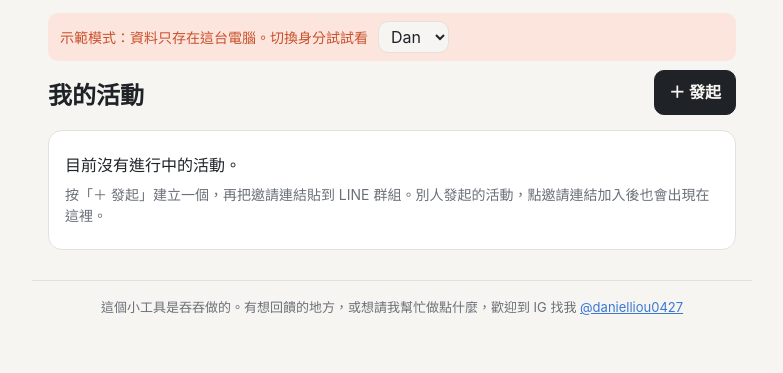
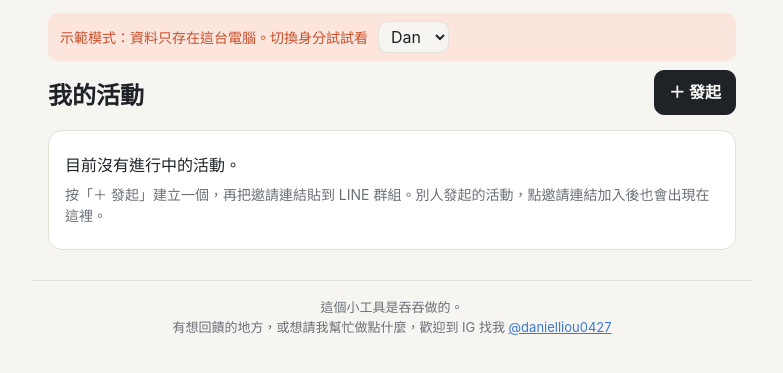
Before and after one commit to dandanielbro/meet-scheduler, a website: page index.html in a window 1280 px wide. Shown: the part 47-420 px from the top of the page, without its empty margins (248-1031 px from the left). Drawn offline with Linux system fonts and the light colour scheme.

Commit message:
頁尾署名後換行
Co-Authored-By: Claude Opus 5.5 <noreply@anthropic.com>

```diff
--- a/index.html
+++ b/index.html
@@ -131,7 +131,7 @@ button.danger { color: var(--warn); border-color: var(--warn); }
 <header class="top" id="top"></header>
 <main id="app"><p class="muted">載入中…</p></main>
 <footer class="foot">
-  這個小工具是吞吞做的。有想回饋的地方，或想請我幫忙做點什麼，歡迎到 IG 找我
+  這個小工具是吞吞做的。<br>有想回饋的地方，或想請我幫忙做點什麼，歡迎到 IG 找我
   <a href="https://www.instagram.com/danielliou0427/" target="_blank" rel="noopener">@danielliou0427</a>
 </footer>
 <div class="savebar" id="savebar"><div class="inner">
```
